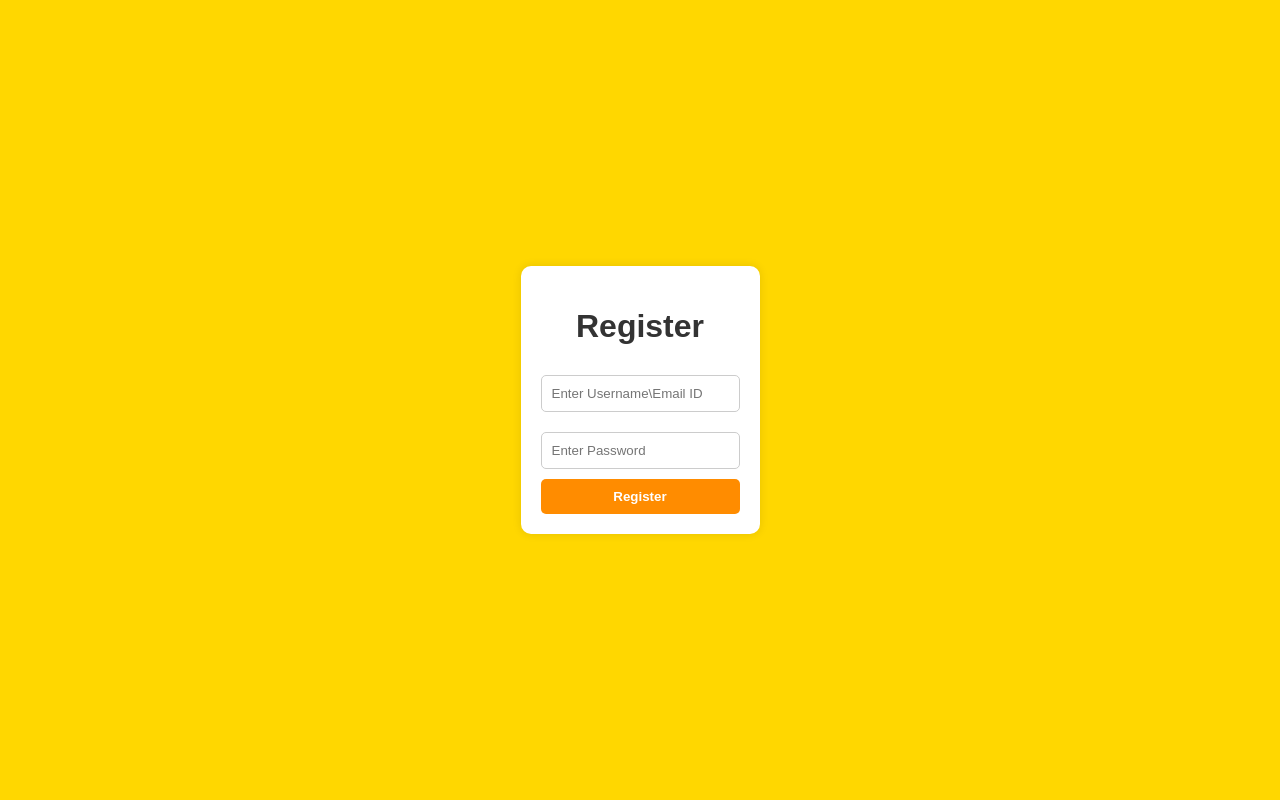
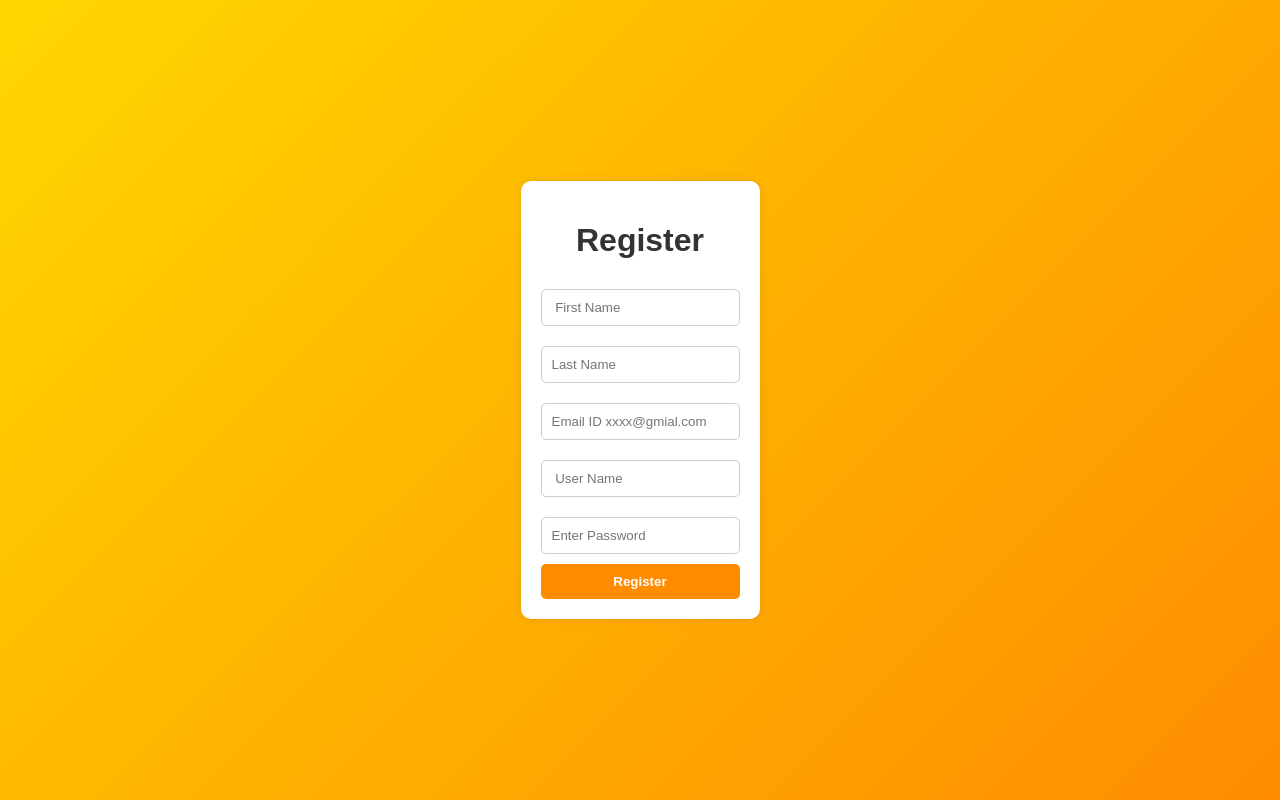
Before and after one commit to visalin/Personal_Finance_Tool, a Flask app: page /register in a window 1280 px wide. Run offline with Flask 3, Linux system fonts and the light colour scheme; some libraries are stand-ins or nearby versions.

Commit message:
Registration Fields Added

```diff
--- a/app.py
+++ b/app.py
@@ -36,7 +36,10 @@ categories = ['Food', 'Transport', 'Utilities', 'Entertainment', 'Health', 'KidT
 
 class User(db.Model):
     id = db.Column(db.Integer, primary_key=True)
-    username = db.Column(db.String(150), nullable=False, unique=True)
+    firstname = db.Column(db.String(150), nullable=False, unique=True)
+    lastname = db.Column(db.String(150), nullable=False, unique=True)
+    email = db.Column(db.String(150), nullable=False, unique=True)
+    username= db.Column(db.String(150), nullable=False, unique=True)
     password = db.Column(db.String(150), nullable=False)
 
     def set_password(self, password):
@@ -122,7 +125,7 @@ def dashboard():
         total_expenses_category = db.session.query(db.func.sum(Expense.amount)).filter_by(user_id=user_id, category=category.category).scalar() or 0.0
         category.current_amount = category.target_amount - total_expenses_category
 
-    return render_template('dashboard.html', expenses=expenses, username=user.username, budget_categories=budget_categories, categories=categories, budget_summary=budget_summary)
+    return render_template('dashboard.html', expenses=expenses, firstname=user.firstname,lastname=user.lastname, budget_categories=budget_categories, categories=categories, budget_summary=budget_summary)
 
 @app.route('/add_expense', methods=['GET', 'POST'])
 @login_required
@@ -157,10 +160,13 @@ def add_expense():
 @app.route('/register', methods=['GET', 'POST'])
 def register():
     if request.method == 'POST':
+        firstname = request.form.get('firstname')
+        lastname = request.form.get('lastname')
+        email = request.form.get('email')
         username = request.form.get('username')
         password = request.form.get('password')
         hashed_password = pwd_context.hash(password)  # Use scrypt hashing
-        user = User(username=username, password=hashed_password)
+        user = User(firstname=firstname,lastname=lastname,email=email,username=username, password=hashed_password)
         db.session.add(user)
         db.session.commit()
         flash('Registration successful! Please log in.', 'success')
--- a/templates/dashboard.html
+++ b/templates/dashboard.html
@@ -61,7 +61,7 @@
         <header><br>
         <h1 align-text="center">Personal Finance Dashboard</h1>
         <div style="display: flex; justify-content: space-between; align-items: center; margin: 30px;">
-            <h2>Welcome, {{ username }}!</h2>
+            <h2>Welcome, {{ firstname }} {{lastname}} !</h2>
             <h2><a href="/logout">Logout</a></h2>
         </div>
         </header>
--- a/templates/login.html
+++ b/templates/login.html
@@ -47,7 +47,7 @@
                 {% endif %}
                 {% endwith %}
             <form action="/login" method="post">
-                <input type="text" name="username" placeholder="Enter Username\Email ID" required>
+                <input type="text" name="username" placeholder="Enter Username" required>
                 <input type="password" name="password" placeholder="Enter Password" required>
                 <button type="submit">Login</button>
                 <a href="/register">Register</a>
--- a/templates/register.html
+++ b/templates/register.html
@@ -7,7 +7,7 @@
     <style>
         body {
             font-family: Arial, sans-serif;
-            background-color: #FFD700;
+            background: linear-gradient(135deg, #FFD700 0%, #FF8C00 100%);
             display: flex;
             justify-content: center;
             align-items: center;
@@ -54,7 +54,10 @@
     <div class="register-container">
         <h1>Register</h1>
         <form action="/register" method="post">
-            <input type="text" name="username" placeholder="Enter Username\Email ID" required>
+            <input type="text" name="firstname" placeholder=" First Name" required>
+            <input type="text" name="lastname" placeholder="Last Name" required>
+            <input type="text" name="email" placeholder="Email ID xxxx@gmial.com" required>
+            <input type="text" name="username" placeholder=" User Name" required>
             <input type="password" name="password" placeholder="Enter Password" required>
             <button type="submit">Register</button>
         </form>
```
